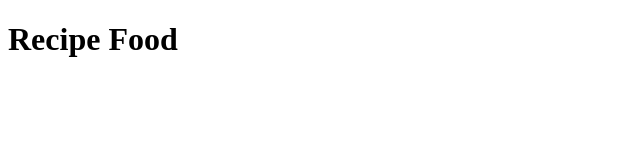
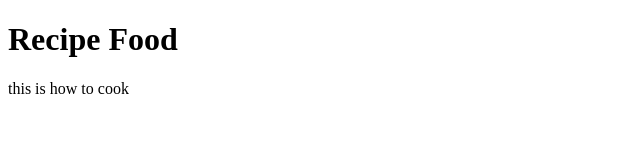
Before and after one commit to adeayofavour/odin-recipe-project, a plain HTML site: page index.html in a window 1280 px wide. Shown: the whole page, without its empty margins (0-640 px from the left). Drawn offline with Linux system fonts and the light colour scheme.

Commit message:
another changes

```diff
--- a/index.html
+++ b/index.html
@@ -8,5 +8,6 @@
 </head>
 <body>
     <h1>Recipe Food</h1>
+    <p>this is how to cook</p>
 </body>
 </html>
```
